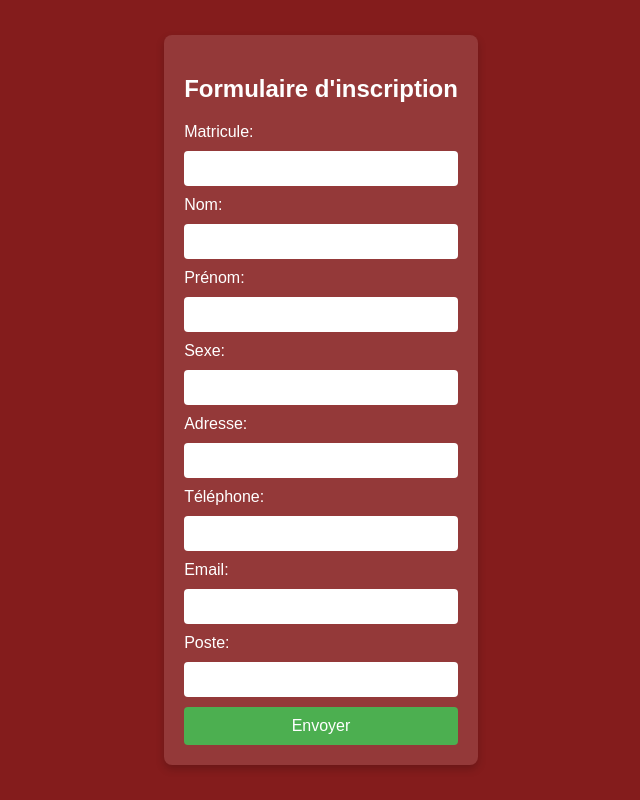
After one commit to Estoms/finbloodlinests, a PHP site: page /form_add_employer.php in a window 1280 px wide. The commit adds this page. Shown: the whole page, without its empty margins (319-959 px from the left). Run offline with PHP 8.4, Linux system fonts and the light colour scheme.

Commit message:
Updated bloodlinests

```diff
--- /dev/null
+++ b/form_add_employer.php
@@ -0,0 +1,87 @@
+<!DOCTYPE html>
+<html lang="fr">
+<head>
+    <meta charset="UTF-8">
+    <meta name="viewport" content="width=device-width, initial-scale=1.0">
+    <title>Formulaire Moderne</title>
+    <style>
+        body {
+            background-color: #841c1c;
+            font-family: Arial, sans-serif;
+            color: white;
+            display: flex;
+            justify-content: center;
+            align-items: center;
+            height: 100vh;
+            margin: 0;
+        }
+        .container {
+            background-color: #ffffff20;
+            padding: 20px;
+            border-radius: 8px;
+            box-shadow: 0 4px 8px rgba(0, 0, 0, 0.2);
+        }
+        h2 {
+            text-align: center;
+        }
+        form {
+            display: flex;
+            flex-direction: column;
+            gap: 10px;
+        }
+        input[type="text"], input[type="email"], input[type="tel"] {
+            padding: 10px;
+            border: none;
+            border-radius: 4px;
+        }
+        input[type="submit"] {
+            padding: 10px;
+            border: none;
+            border-radius: 4px;
+            background-color: #4CAF50;
+            color: white;
+            font-size: 16px;
+            cursor: pointer;
+        }
+        input[type="submit"]:hover {
+            background-color: #45a049;
+        }
+    </style>
+</head>
+<body>
+
+<div class="container">
+    <h2>Formulaire d'inscription</h2>
+    <form action="/submit" method="post">
+        <label for="matricule">Matricule:</label>
+        <input type="text" id="matricule" name="matricule" required>
+
+        <label for="nom">Nom:</label>
+        <input type="text" id="nom" name="nom" required>
+
+        <label for="prenom">Prénom:</label>
+        <input type="text" id="prenom" name="prenom" required>
+
+        <label for="sexe">Sexe:</label>
+        <input type="text" id="sexe" name="sexe" required>
+
+        <label for="adresse">Adresse:</label>
+        <input type="text" id="adresse" name="adresse" required>
+
+        <label for="tel">Téléphone:</label>
+        <input type="tel" id="tel" name="tel" required>
+
+        <label for="email">Email:</label>
+        <input type="email" id="email" name="email" required>
+
+        <label for="poste">Poste:</label>
+        <input type="text" id="poste" name="poste" required>
+
+        <input type="hidden" id="idService" name="idService" value="">
+
+        <input type="submit" value="Envoyer">
+    </form>
+</div>
+
+</body>
+</html>
--- a/form_add_user.php
+++ b/form_add_user.php
@@ -27,7 +27,7 @@
                     <th>Email</th>
                     <th>Mot de Passe</th>
                     <th>Badge</th>
-                    <th>Action</th>
+                    <th></th>
                 </tr>
             </thead>
             <tbody>
--- a/form_predon_page.php
+++ b/form_predon_page.php
@@ -333,8 +333,8 @@
                 <label for="pools_bouche">Pools Bouche</label>
                 <input type="text" id="pools_bouche" name="pools_bouche" requ>
 
-                <label for="choix_donneur">Donneurs</label>
-                <select id="type_poche" name="type_poche" requ>
+                <label for="validation_donneur">Donneurs</label>
+                <select id="validation_donneur" name="validation_donneur" requ>
                     <option value="donneurs_acceptes">Donneurs acceptés</option>
                     <option value="donneurs_refuses">Donneurs refusés</option>
                 </select>
--- a/traitement_donneur_reponse.php
+++ b/traitement_donneur_reponse.php
@@ -62,11 +62,12 @@ $questions_map = [
     'pools_paumes' => 'Pools Paumes',
     'pools_peau' => 'Pools Peau',
     'pools_bouche' => 'Pools Bouche',
-    'type_poche' => 'Donneurs',
+    'validation_donneur' => 'validation du Donneur',
     'volume_prelever' => 'Volume à prélever (cc)',
     'motif_refus' => 'Motif et durée de refus',
     'examinateur' => 'Examinateur',
     'n_poche' => 'N° de poche',
+    'type_poche' => 'Type de Poche',
     'deroulement_don' => 'Déroulement du Don',
     'debut' => 'Début :',
     'fin' => 'Fin :',
```
Also changed, not shown: JS/form_donneur_page_script.js (deleted, +0 -26 lines), form_donneur_page.php (+55 -18 lines), infos_donneurdon.php (+8 -3 lines).
